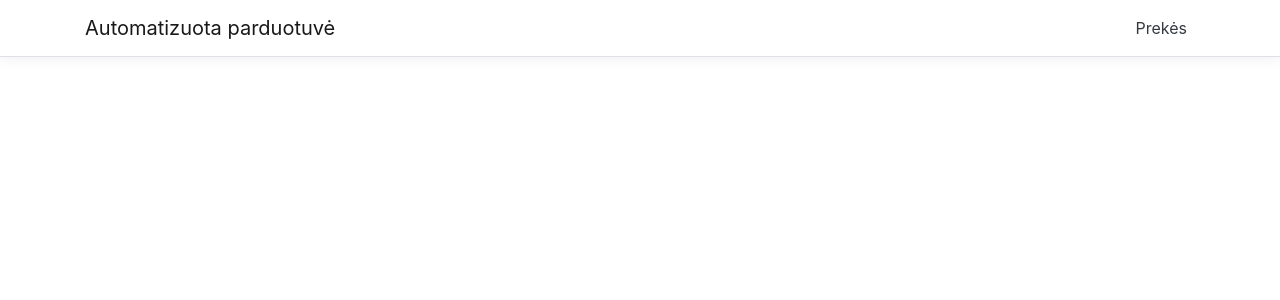
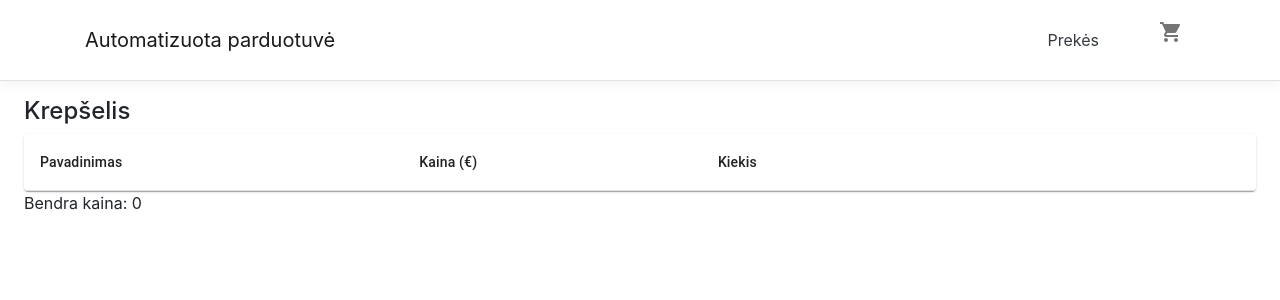
Before and after one commit to klaidas01/T120B029-project, a React (Create React App) app in the folder Automatizuota_parduotuve/ClientApp/: page /cart in a window 1280 px wide. Shown: the top 300 px of the page. Built offline with nearby package versions, Linux system fonts and the light colour scheme.

Commit message:
add basic cart functionality

```diff
--- a/Automatizuota_parduotuve/ClientApp/package.json
+++ b/Automatizuota_parduotuve/ClientApp/package.json
@@ -4,6 +4,7 @@
   "private": true,
   "dependencies": {
     "@material-ui/core": "^4.9.9",
+    "@material-ui/icons": "^4.9.1",
     "axios": "^0.19.2",
     "bootstrap": "^4.1.3",
     "formik": "^2.1.4",
@@ -12,10 +13,12 @@
     "oidc-client": "^1.9.0",
     "react": "^16.0.0",
     "react-dom": "^16.0.0",
+    "react-redux": "^7.2.0",
     "react-router-bootstrap": "^0.25.0",
     "react-router-dom": "^5.1.2",
     "react-scripts": "^3.4.0",
     "reactstrap": "^8.4.1",
+    "redux": "^4.0.5",
     "rimraf": "^2.6.2",
     "yup": "^0.28.4"
   },
--- a/Automatizuota_parduotuve/ClientApp/src/App.js
+++ b/Automatizuota_parduotuve/ClientApp/src/App.js
@@ -1,19 +1,24 @@
 import React from 'react';
-import { Route, Switch } from 'react-router-dom';
+import { Route, Switch, Redirect } from 'react-router-dom';
 import Layout from './components/Home/Layout';
-import Home from './components/Home/Home';
 import ItemList from './components/Items/ItemList';
+import Cart from './components/Cart/Cart';
 import CreateItem from './components/Items/ItemForm/CreateItem';
+import { Provider } from 'react-redux';
+import store from './store';
 
 const App = () => {
     return (
+      <Provider store={store}>
         <Layout>
           <Switch>\
-          <Route exact path='/' component={Home} />
+            <Redirect exact from="/" to="items" />
             <Route exact path='/items' component={ItemList} />
             <Route exact path='/items/create' component={CreateItem} />
+            <Route exact path='/cart' component={Cart} />
           </Switch>
         </Layout>
+      </Provider>
     );
 }
 
--- /dev/null
+++ b/Automatizuota_parduotuve/ClientApp/src/components/Cart/Cart.js
@@ -0,0 +1,86 @@
+import React from 'react';
+import Table from '@material-ui/core/Table';
+import TableBody from '@material-ui/core/TableBody';
+import TableCell from '@material-ui/core/TableCell';
+import TableContainer from '@material-ui/core/TableContainer';
+import TableHead from '@material-ui/core/TableHead';
+import TableRow from '@material-ui/core/TableRow';
+import Paper from '@material-ui/core/Paper';
+import Button from '@material-ui/core/Button';
+import { makeStyles } from '@material-ui/core/styles';
+import { connect, useSelector } from 'react-redux';
+import { bindActionCreators } from 'redux';
+import * as actions from './actions';
+
+const useStyles = makeStyles(() => ({
+    headerWrapper: {
+        display: 'flex',
+    },
+    title: {
+        textTransform: 'none',
+        fontSize: '150%',
+        flexGrow: 1,
+    }
+  }));
+
+
+const Cart = ({dispatchRemoveItem, dispatchRemoveAll, dispatchAddItem}) => {
+
+    const cartItems = useSelector((state) => state.cart.items);
+    const cartPrice = useSelector((state) => state.cart.totalPrice);
+    const classes = useStyles();
+
+    return (
+        <>
+        <div className={classes.headerWrapper}>
+            <h1 className={classes.title}>Krepšelis</h1>
+        </div>
+        <TableContainer component={Paper}>
+        <Table aria-label="cart table">
+          <TableHead>
+            <TableRow>
+              <TableCell>Pavadinimas</TableCell>
+              <TableCell>Kaina&nbsp;(€)</TableCell>
+              <TableCell>Kiekis</TableCell>
+              <TableCell></TableCell>
+              <TableCell></TableCell>
+              <TableCell></TableCell>
+            </TableRow>
+          </TableHead>
+          <TableBody>
+            {cartItems.map((row) => (
+              <TableRow key={row.id}>
+                <TableCell component="th" scope="row">
+                  {row.name}
+                </TableCell>
+                <TableCell>{row.price}</TableCell>
+                <TableCell>{row.count}</TableCell>
+                <TableCell><Button onClick = {() => {dispatchAddItem(row)}}>Pridėti</Button></TableCell>
+                <TableCell><Button onClick = {() => {dispatchRemoveItem(row.id)}}>Pašalinti</Button></TableCell>
+                <TableCell><Button onClick = {() => {dispatchRemoveAll(row.id)}}>Pašalinti visus</Button></TableCell>
+              </TableRow>
+            ))}
+          </TableBody>
+        </Table>
+      </TableContainer>
+      <div>
+        Bendra kaina: {cartPrice}
+      </div>
+      </>
+    );
+}
+
+export default connect(
+  (state) => ({
+    items: state.cart,
+  }),
+  (dispatch) =>
+    bindActionCreators(
+      {
+        dispatchRemoveItem: actions.removeItem,
+        dispatchRemoveAll: actions.removeAll,
+        dispatchAddItem: actions.addItem,
+      },
+      dispatch
+    )
+)(Cart);
--- /dev/null
+++ b/Automatizuota_parduotuve/ClientApp/src/components/Cart/actionTypes.js
@@ -0,0 +1,5 @@
+export const ADD_ITEM = 'ADD_ITEM';
+
+export const REMOVE_ITEM = 'REMOVE_ITEM';
+
+export const REMOVE_ALL = 'REMOVE_ALL';
--- /dev/null
+++ b/Automatizuota_parduotuve/ClientApp/src/components/Cart/actions.js
@@ -0,0 +1,16 @@
+import { ADD_ITEM, REMOVE_ITEM, REMOVE_ALL} from './actionTypes';
+
+export const addItem = (item) => ({
+  type: ADD_ITEM,
+  item,
+});
+
+export const removeItem = (id) => ({
+  type: REMOVE_ITEM,
+  id,
+});
+
+export const removeAll = (id) => ({
+  type: REMOVE_ALL,
+  id,
+});
--- /dev/null
+++ b/Automatizuota_parduotuve/ClientApp/src/components/Cart/reducer.js
@@ -0,0 +1,50 @@
+import { ADD_ITEM, REMOVE_ITEM, REMOVE_ALL} from './actionTypes';
+
+export default (state = { items: [], totalPrice: 0}, action) => {
+    switch (action.type) {
+      case ADD_ITEM:
+        if (state.items.some((item) => item.id === action.item.id )){
+            return {
+                ...state,
+                items: state.items.map((item) =>
+                    item.id === action.item.id ? { ...item, count: item.count + 1 } : item
+                ),
+                totalPrice: parseFloat((state.totalPrice + action.item.price).toFixed(2)),
+            }
+        }
+        else {
+            return {
+                ...state,
+                items: [...state.items, action.item],
+                totalPrice: parseFloat((state.totalPrice + action.item.price).toFixed(2)),
+            }
+        }
+      case REMOVE_ITEM: {
+            const stateItem = state.items.find(x => x.id === action.id);
+            if (stateItem.count > 1){
+                return {
+                    ...state,
+                    items: state.items.map((item) =>
+                        item.id === action.id ? { ...item, count: item.count - 1 } : item
+                    ),
+                    totalPrice: parseFloat((state.totalPrice - stateItem.price).toFixed(2)),
+                }
+            }
+            return {
+            ...state,
+            items: state.items.filter(item => item.id !== action.id),
+            totalPrice: parseFloat((state.totalPrice - stateItem.price).toFixed(2)),
+            };
+        }
+      case REMOVE_ALL: {
+            const stateItem = state.items.find(x => x.id === action.id);
+            return {
+                ...state,
+                items: state.items.filter(item => item.id !== action.id),
+                totalPrice: parseFloat((state.totalPrice - (stateItem.price * stateItem.count)).toFixed(2)),
+            };
+        }
+      default:
+        return state;
+    }
+  };
--- a/Automatizuota_parduotuve/ClientApp/src/components/Home/Home.js
+++ /dev/null
@@ -1,11 +0,0 @@
-import React from 'react';
-
-const Home = () => {
-    return (
-      <div>
-         Future homepage
-      </div>
-    );
-}
-
-export default Home;
--- a/Automatizuota_parduotuve/ClientApp/src/components/Items/ItemList.js
+++ b/Automatizuota_parduotuve/ClientApp/src/components/Items/ItemList.js
@@ -11,6 +11,9 @@ import CircularProgress from '@material-ui/core/CircularProgress';
 import { NavLink } from 'react-router-dom';
 import Button from '@material-ui/core/Button';
 import { makeStyles } from '@material-ui/core/styles';
+import { connect } from 'react-redux';
+import { bindActionCreators } from 'redux';
+import * as actions from '../Cart/actions';
 
 const useStyles = makeStyles(() => ({
     center: {
@@ -38,7 +41,7 @@ const useStyles = makeStyles(() => ({
   }));
 
 
-const ItemList = () => {
+const ItemList = ({dispatchAddItem}) => {
 
     const [isLoading, setIsLoading] = useState(true);
     const [items, setItems] = useState([]);
@@ -104,6 +107,7 @@ const ItemList = () => {
               <TableCell align="right">Svoris&nbsp;(g)</TableCell>
               <TableCell align="right">Kaina&nbsp;(€)</TableCell>
               <TableCell align="right"></TableCell>
+              <TableCell align="right"></TableCell>
             </TableRow>
           </TableHead>
           <TableBody>
@@ -118,6 +122,7 @@ const ItemList = () => {
                 <TableCell align="right">{row.weight}</TableCell>
                 <TableCell align="right">{row.price}</TableCell>
                 <TableCell align="right"><Button onClick={() => handleDelete(row.id)}>Ištrinti</Button></TableCell>
+                <TableCell align="right"><Button onClick={() => dispatchAddItem({id: row.id, name: row.name, price: row.price, count:1})}>Į krepšelį</Button></TableCell>
               </TableRow>
             ))}
           </TableBody>
@@ -127,5 +132,15 @@ const ItemList = () => {
     );
 }
 
-
-export default ItemList;
+export default connect(
+  (state) => ({
+    items: state.cart,
+  }),
+  (dispatch) =>
+    bindActionCreators(
+      {
+        dispatchAddItem: actions.addItem,
+      },
+      dispatch
+    )
+)(ItemList);
--- a/Automatizuota_parduotuve/ClientApp/src/components/Navigation/NavMenu.js
+++ b/Automatizuota_parduotuve/ClientApp/src/components/Navigation/NavMenu.js
@@ -1,7 +1,9 @@
 import React, { Component } from 'react';
+import { IconButton } from '@material-ui/core';
 import { Collapse, Container, Navbar, NavbarBrand, NavbarToggler, NavItem, NavLink } from 'reactstrap';
 import { Link } from 'react-router-dom';
 import './NavMenu.css';
+import ShoppingCartIcon from '@material-ui/icons/ShoppingCart';
 
 export class NavMenu extends Component {
   static displayName = NavMenu.name;
@@ -29,6 +31,11 @@ export class NavMenu extends Component {
             <NavbarBrand tag={Link} to="/">Automatizuota parduotuvė</NavbarBrand>
             <NavbarToggler onClick={this.toggleNavbar} className="mr-2" />
             <Collapse className="d-sm-inline-flex flex-sm-row-reverse" isOpen={!this.state.collapsed} navbar>
+              <ul>
+              <IconButton component={Link} to="/cart">
+                <ShoppingCartIcon />
+              </IconButton>
+              </ul>
               <ul className="navbar-nav flex-grow">
                 <NavItem>
                   <NavLink tag={Link} className="text-dark" to="/items">Prekės</NavLink>
--- /dev/null
+++ b/Automatizuota_parduotuve/ClientApp/src/rootReducer.js
@@ -0,0 +1,9 @@
+import { combineReducers } from 'redux';
+
+import cart from './components/Cart/reducer';
+
+const rootReducer = combineReducers({
+  cart,
+});
+
+export default rootReducer;
--- /dev/null
+++ b/Automatizuota_parduotuve/ClientApp/src/store.js
@@ -0,0 +1,7 @@
+import { createStore } from 'redux';
+
+import rootReducer from './rootReducer';
+
+const store = createStore(rootReducer);
+
+export default store;
```
Also changed, not shown: 1 other file (tests, documents, lock files or other folders). Lines whose indentation alone changed are shown as unchanged.
